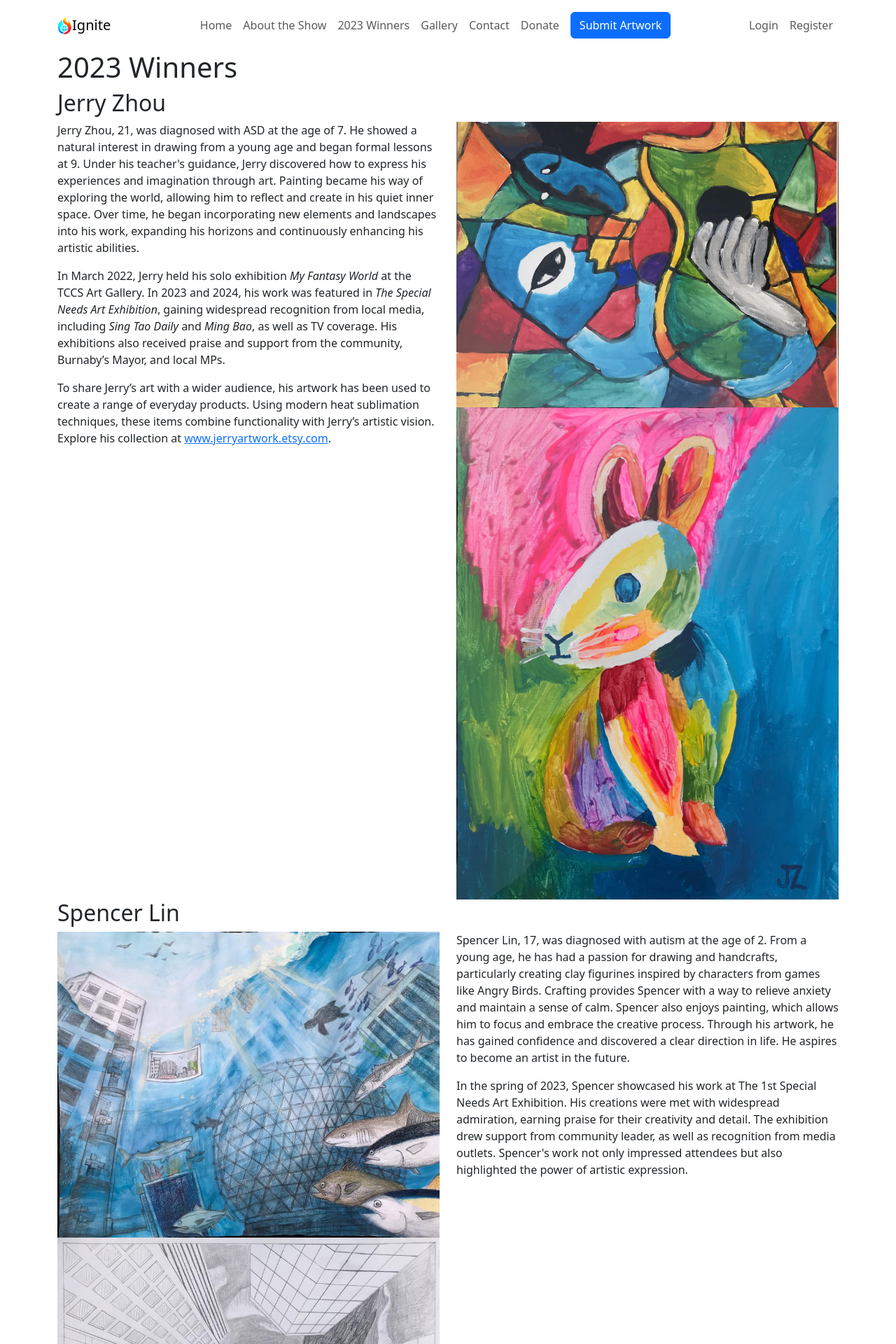
After one commit to wenbang24/ignite, a Flask app: page /winners in a window 1280 px wide. The commit adds this page. Shown: the top 1920 px of the page at 70% size. Run offline with Flask 3, Linux system fonts and the light colour scheme; some libraries are stand-ins or nearby versions.

Commit message:
add 2023 winners

```diff
--- a/ignite.py
+++ b/ignite.py
@@ -108,9 +108,9 @@ class User(Document, UserMixin):
 
 class Artwork(Document):
     name = StringField(required=True)
+    parentname = StringField(required=True)
     email = EmailField(required=True)
     country = StringField(required=True)
-    phone = StringField()
     artname = StringField(required=True)
     medium = StringField(required=True)
     caption = StringField(required=True)
@@ -118,15 +118,14 @@ class Artwork(Document):
 
 class DisplayArtwork(Document):
     name = StringField(required=True)
+    parentname = StringField(required=True)
     email = EmailField(required=True)
     country = StringField(required=True)
-    phone = StringField()
     artname = StringField(required=True)
     medium = StringField(required=True)
     caption = StringField(required=True)
     filename = StringField(required=True)
     votes = ListField(EmailField())
-    published = DateTimeField(required=True)
 
 class Message(Document):
     name = StringField(required=True)
@@ -181,6 +180,10 @@ def contact():
 @app.route("/about")
 def about():
     return render_template("about.html")
+
+@app.route("/winners")
+def winners():
+    return render_template("winners.html")
 
 @app.route("/contact", methods=["POST"])
 @limiter.limit(
@@ -267,7 +270,7 @@ def submit_post():
 admin_username = str(os.getenv("ADMIN_USERNAME"))
 class PendingArtworks(ModelView):
     column_editable_list = ['name', 'artname', 'medium', 'caption']
-    column_searchable_list = ['name', 'email', 'phone', 'artname', 'medium', 'caption']
+    column_searchable_list = ['name', 'parentname', 'email', 'country', 'artname', 'medium', 'caption']
 
     def is_accessible(self):
         print(current_user.get_id())
@@ -324,7 +327,7 @@ class PendingArtworks(ModelView):
 
 class DisplayArtworks(ModelView):
     column_editable_list = ['name', 'artname', 'medium', 'caption']
-    column_searchable_list = ['name', 'email', 'phone', 'artname', 'medium', 'caption']
+    column_searchable_list = ['name', 'parentname', 'email', 'country', 'artname', 'medium', 'caption']
 
     def is_accessible(self):
         print(current_user.get_id())
--- a/templates/base.html
+++ b/templates/base.html
@@ -43,6 +43,7 @@
             <ul class="navbar-nav ms-auto">
                 <li class="nav-item"><a class="nav-link" href="{{ url_for('home') }}">Home</a></li>
                 <li class="nav-item"><a class="nav-link" href="{{ url_for('about') }}">About the Show</a></li>
+                <li class="nav-item"><a class="nav-link" href="{{ url_for('winners') }}">2023 Winners</a></li>
                 <li class="nav-item"><a class="nav-link" href="{{ url_for('gallery') }}">Gallery</a></li>
                 <li class="nav-item"><a class="nav-link" href="{{ url_for('contact') }}">Contact</a></li>
                 <li class="nav-item"><a class="nav-link" href="{{ url_for('donate') }}">Donate</a></li>
--- /dev/null
+++ b/templates/winners.html
@@ -0,0 +1,101 @@
+{% extends "base.html" %}
+{% block content %}
+    <div class="container">
+        <h1>2023 Winners</h1>
+        <h2>Jerry Zhou</h2>
+        <div class="row">
+            <div class="col-md-6">
+                <p>Jerry Zhou, 21, was diagnosed with ASD at the age of 7. He showed a natural interest in drawing from
+                    a young
+                    age and began formal lessons at 9. Under his teacher&#39;s guidance, Jerry discovered how to express
+                    his
+                    experiences and imagination through art. Painting became his way of exploring the world, allowing
+                    him to
+                    reflect and create in his quiet inner space. Over time, he began incorporating new elements and
+                    landscapes
+                    into his work, expanding his horizons and continuously enhancing his artistic abilities. </p>
+                <p>In March 2022, Jerry held his solo exhibition <em>My Fantasy World</em> at the TCCS Art Gallery. In
+                    2023 and
+                    2024, his work was featured in <em>The Special Needs Art Exhibition</em>, gaining widespread
+                    recognition
+                    from local media, including <em>Sing Tao Daily</em> and <em>Ming Bao</em>, as well as TV coverage.
+                    His
+                    exhibitions also received praise and support from the community, Burnaby’s Mayor, and local MPs.
+                </p>
+                <p>To share Jerry’s art with a wider audience, his artwork has been used to create a range of everyday
+                    products.
+                    Using modern heat sublimation techniques, these items combine functionality with Jerry’s artistic
+                    vision.
+                    Explore his collection at <a href="http://www.jerryartwork.etsy.com">www.jerryartwork.etsy.com</a>.
+                </p></div>
+            <div class="col-md-6">
+                <img src="{{ url_for('static', filename='assets/img/jerry1.jpg') }}" alt="Jerry Zhou's artwork"
+                     class="img-fluid">
+                <img src="{{ url_for('static', filename='assets/img/jerry2.jpg') }}" alt="Jerry Zhou's artwork"
+                     class="img-fluid">
+            </div>
+        </div>
+        <h2>Spencer Lin</h2>
+        <div class="row">
+            <div class="col-md-6">
+                <img src="{{ url_for('static', filename='assets/img/spencer1.jpg') }}" alt="Spencer Lin's artwork"
+                     class="img-fluid">
+                <img src="{{ url_for('static', filename='assets/img/spencer2.jpg') }}" alt="Spencer Lin's artwork"
+                     class="img-fluid">
+            </div>
+            <div class="col-md-6">
+
+                <p>Spencer Lin, 17, was diagnosed with autism at the age of 2. From a young age, he has had a passion
+                    for
+                    drawing and handcrafts, particularly creating clay figurines inspired by characters from games like
+                    Angry
+                    Birds. Crafting provides Spencer with a way to relieve anxiety and maintain a sense of calm.
+                    Spencer also enjoys painting, which allows him to focus and embrace the creative process. Through
+                    his
+                    artwork, he has gained confidence and discovered a clear direction in life. He aspires to become an
+                    artist
+                    in the future.
+                </p>
+                <p>In the spring of 2023, Spencer showcased his work at The 1st Special Needs Art Exhibition. His
+                    creations were
+                    met with widespread admiration, earning praise for their creativity and detail. The exhibition drew
+                    support
+                    from community leader, as well as recognition from media outlets. Spencer&#39;s work not only
+                    impressed
+                    attendees but also highlighted the power of artistic expression.
+                </p>
+            </div>
+        </div>
+        <h2>Jody Lu</h2>
+        <div class="row">
+            <div class="col-md-6">
+                <p>Jody Lu, 15, is a bright and inquisitive homeschooled teen who embraces learning even in her free
+                    time. She
+                    has a passion for skating, swimming, and creating DIY crafts alongside her talented art teacher,
+                    &quot;Messy
+                    Jessy.&quot; Music is Jody’s greatest love—she admires Jay Chou and enjoys exploring diverse music
+                    genres
+                    while playing the interactive game Just Dance.
+                    Currently, Jody is focusing on developing independent life skills and job training through her
+                    involvement
+                    with the Clawsum Kids Club. Alongside her friends, she enjoys making candles, especially tea lights,
+                    and
+                    contributes to event and party decorations with creative balloon displays. These activities showcase
+                    her
+                    excellent teamwork and executive functioning skills.
+                    In the spring of 2023, Jody’s artwork was featured in The 1st Special Needs Art Exhibition. Her
+                    pieces,
+                    celebrated for their vibrant colors, playful themes, and warm energy, captivated viewers and earned
+                    her
+                    widespread praise.
+                </p>
+            </div>
+            <div class="col-md-6">
+                <img src="{{ url_for('static', filename='assets/img/jody1.jpg') }}" alt="Jody Lu's artwork"
+                     class="img-fluid">
+                <img src="{{ url_for('static', filename='assets/img/jody2.jpg') }}" alt="Jody Lu's artwork"
+                     class="img-fluid">
+            </div>
+        </div>
+    </div>
+{% endblock %}
```
Also changed, not shown: static/sitemap.xml (+10 -0 lines), templates/submit.html (+4 -17 lines), static/assets/img/jerry1.JPG (added), static/assets/img/jerry2.JPG (added), static/assets/img/jody1.JPG (added), static/assets/img/jody2.JPG (added), static/assets/img/spencer1.JPG (added), static/assets/img/spencer2.JPG (added).
